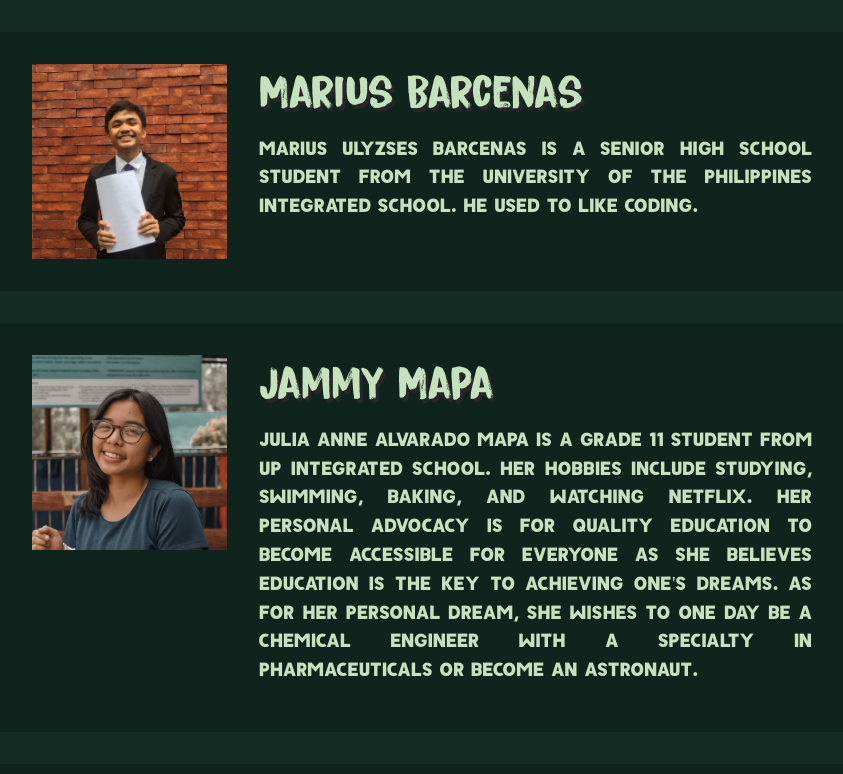
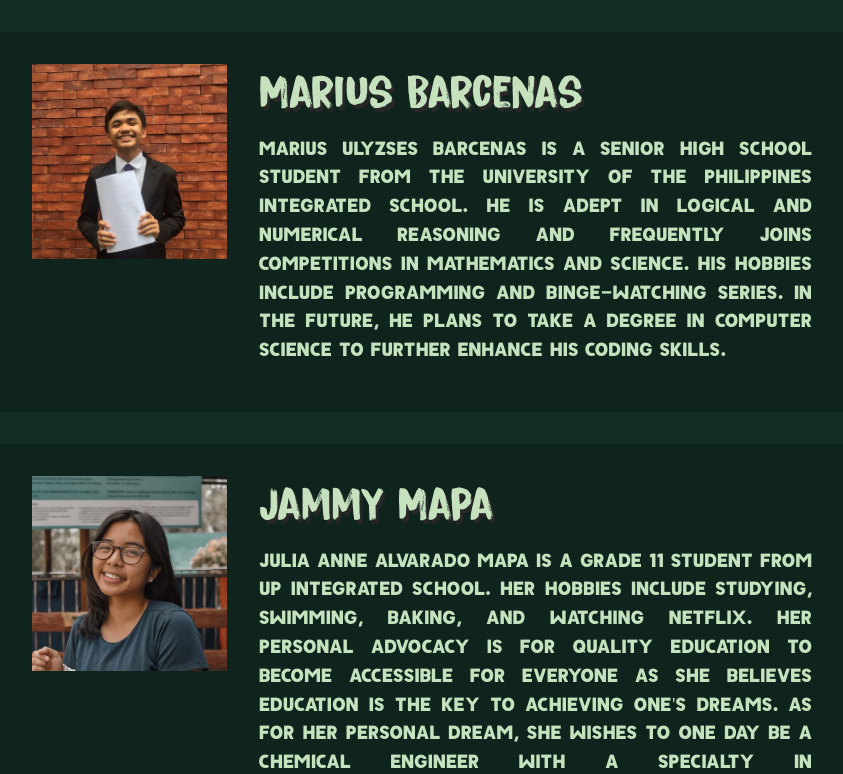
Before and after one commit to Ulyzses/forestoration, a plain HTML site: page html/about.html in a window 1280 px wide. Shown: the part 880-1654 px from the top of the page, without its empty margins (218-1061 px from the left). Drawn offline with Linux system fonts and the light colour scheme.

Commit message:
Added favicon.ico and Mors biography

```diff
--- a/html/about.html
+++ b/html/about.html
@@ -4,6 +4,7 @@
   <meta charset="UTF-8">
   <meta name="viewport" content="width=device-width, initial-scale=1.0">
   <meta http-equiv="X-UA-Compatible" content="ie=edge">
+  <link rel="shortcut icon" href="../favicon.ico" type="image/x-icon">
   <title>About</title>
 
   <!-- jQuery v3.4.1 minified -->
@@ -59,7 +60,7 @@
       <img src="../img/mors.jpg" alt="Mors" class="img-25">
       <div class="card-content">
         <h2 class="card-title">Marius Barcenas</h2>
-        <p class="card-par">Marius Ulyzses Barcenas is a senior high school student from the University of the Philippines Integrated School. He used to like coding.
+        <p class="card-par">Marius Ulyzses Barcenas is a senior high school student from the University of the Philippines Integrated School. He is adept in logical and numerical reasoning and frequently joins competitions in Mathematics and Science. His hobbies include programming and binge-watching series. In the future, he plans to take a degree in Computer Science to further enhance his coding skills.
         </p>
       </div>
     </div><div class="card-item">
```
Also changed, not shown: html/orgs.html (+1 -0 lines), html/science.html (+1 -0 lines), html/sdg.html (+1 -0 lines), html/status.html (+1 -0 lines), html/trivia.html (+1 -0 lines), index.html (+1 -0 lines), favicon.ico (added).
